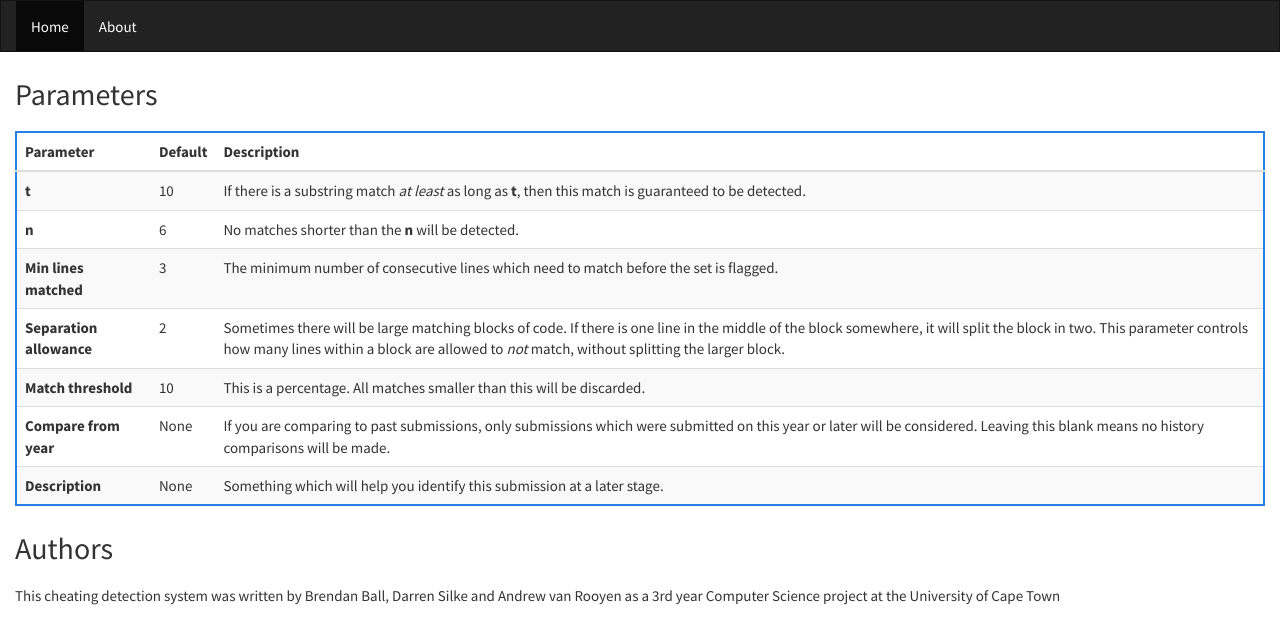
After one commit to ornotandrew/cheaters, a Django app: page /about in a window 1280 px wide. The commit adds this page. Shown: the top 644 px of the page. Run offline with Django 3.2, Linux system fonts and the light colour scheme; some libraries are stand-ins or nearby versions.

Commit message:
Added About page

```diff
--- a/app/static/css/site.css
+++ b/app/static/css/site.css
@@ -6,13 +6,11 @@
 .file-list-container {
     margin: 0 auto;
     width: 700px;
-    border: solid 2px #2780E3;
 }
 
 .heading {
     position: inherit;
     font-size: 30px;
-    text-align: center;
     margin-bottom: 15px;
 }
 
@@ -33,6 +31,9 @@
     padding: 10px;
     overflow: auto;
     white-space: pre;
+}
+
+.box-glow {
     border: solid 2px #2780E3;
 }
 
--- /dev/null
+++ b/app/templates/about.html
@@ -0,0 +1,73 @@
+{% extends "layout.html" %}
+{% block content %}
+
+    <div class="text-left heading">Parameters</div>
+
+    <table class="table table-striped box-glow">
+        <thead>
+            <tr>
+                <th>Parameter</th>
+                <th>Default</th>
+                <th>Description</th>
+            </tr>
+        </thead>
+        <tbody>
+            <tr>
+                <td><b>t</b></td>
+                <td>10</td>
+                <td>
+                    If there is a substring match <i>at least</i> as long as <b>t</b>, then this match is guaranteed to be detected.
+                </td>
+            </tr>
+            <tr>
+                <td><b>n</b></td>
+                <td>6</td>
+                <td>
+                    No matches shorter than the <b>n</b> will be detected.
+                </td>
+            </tr>
+            <tr>
+                <td><b>Min lines matched</b></td>
+                <td>3</td>
+                <td>
+                    The minimum number of consecutive lines which need to match before the set is flagged.
+                </td>
+            </tr>
+            <tr>
+                <td><b>Separation allowance</b></td>
+                <td>2</td>
+                <td>
+                    Sometimes there will be large matching blocks of code. If there is one line in the middle of the block somewhere, it will split the block in two. This parameter controls how many lines within a block are allowed to <i>not</i> match, without splitting the larger block.
+                </td>
+            </tr>
+            <tr>
+                <td><b>Match threshold</b></td>
+                <td>10</td>
+                <td>
+                    This is a percentage. All matches smaller than this will be discarded.
+                </td>
+            </tr>
+            <tr>
+                <td><b>Compare from year</b></td>
+                <td>None</td>
+                <td>
+                    If you are comparing to past submissions, only submissions which were submitted on this year or later will be considered. Leaving this blank means no history comparisons will be made.
+                </td>
+            </tr>
+            <tr>
+                <td><b>Description</b></td>
+                <td>None</td>
+                <td>
+                    Something which will help you identify this submission at a later stage.
+                </td>
+            </tr>
+        </tbody>
+    </table>
+
+    <div class="heading">Authors</div>
+    <p>
+        This cheating detection system was written by Brendan Ball, Darren Silke and Andrew van Rooyen as a 3rd year Computer Science project at the University of Cape Town
+    </p>
+
+
+{% endblock %}
--- a/app/templates/comparison.html
+++ b/app/templates/comparison.html
@@ -4,11 +4,11 @@
 <div>
 
 
-	<div class="heading">{{ percent_match }}% similarity</div>
+	<div class="text-center heading">{{ percent_match }}% similarity</div>
 	{% autoescape off %}
     <div class="comparison-wrapper">
-        <div class="filebox float-left"> {{ file1 }} </div>
-        <div class="filebox float-right"> {{ file2 }} </div>
+        <div class="filebox box-glow float-left"> {{ file1 }} </div>
+        <div class="filebox box-glow float-right"> {{ file2 }} </div>
     </div>
 	{% endautoescape %}
 
--- a/app/templates/layout.html
+++ b/app/templates/layout.html
@@ -26,7 +26,7 @@
 		<div class="navbar-collapse collapse navbar-responsive-collapse">
 			<ul class="nav navbar-nav">
 				<li class="active"><a href="{% url 'report_list' %}">Home</a></li>
-                <li><a href="{% url 'report_list' %}">About</a></li>
+                <li><a href="{% url 'about' %}">About</a></li>
 
 			</ul>
 		</div>
--- a/app/templates/report.html
+++ b/app/templates/report.html
@@ -1,8 +1,8 @@
 {% extends "layout.html" %}
 
 {% block content %}
-<div class="heading">Comparisons for report {{ report_id }}</div>
-<div class="file-list-container">
+<div class="heading text-center">Comparisons for report {{ report_id }}</div>
+<div class="file-list-container box-glow">
 
 	<table class="table table-striped table-hover table-links-block">
 		<thead>
--- a/app/templates/report_list.html
+++ b/app/templates/report_list.html
@@ -4,8 +4,8 @@
 {% block content %}
 
 
-<div class="heading">List of Reports{{ report_id }}</div>
-<div class="file-list-container">
+<div class="text-center heading">List of Reports{{ report_id }}</div>
+<div class="file-list-container box-glow">
 
     <table class="table table-striped table-hover table-links-block">
         <thead>
--- a/app/urls.py
+++ b/app/urls.py
@@ -7,6 +7,7 @@ from django.views.generic import RedirectView
 urlpatterns = patterns('',
 
     url(r'^$', RedirectView.as_view(url=reverse_lazy("report_list")) , name="index"),
+    url(r'^about$', views.AboutView.as_view(), name="about"),
     url(r'^upload/$$', csrf_exempt(views.UploadFileView.as_view()) , name="fileupload"),
     url(r'^report/(?P<report_id>[0-9]+)/(?P<file_1_id>[0-9]+)/(?P<file_2_id>[0-9]+)/$', views.ComparisonView.as_view(), name="report"),
     url(r'^report/(?P<report_id>[0-9]+)/$', views.ReportView.as_view(), name="report_file_list"),
--- a/app/views.py
+++ b/app/views.py
@@ -38,6 +38,14 @@ class UploadFileView(FormView):
     def form_invalid(self, form):
         data = json.dumps(form.errors)
         return HttpResponse(data, status=400, content_type='application/json')
+
+
+class AboutView(View):
+    """
+    gives a list of the comparisons in the report
+    """
+    def get(self, request):
+        return render(request, "about.html")
 
 
 class ReportView(View):
```
